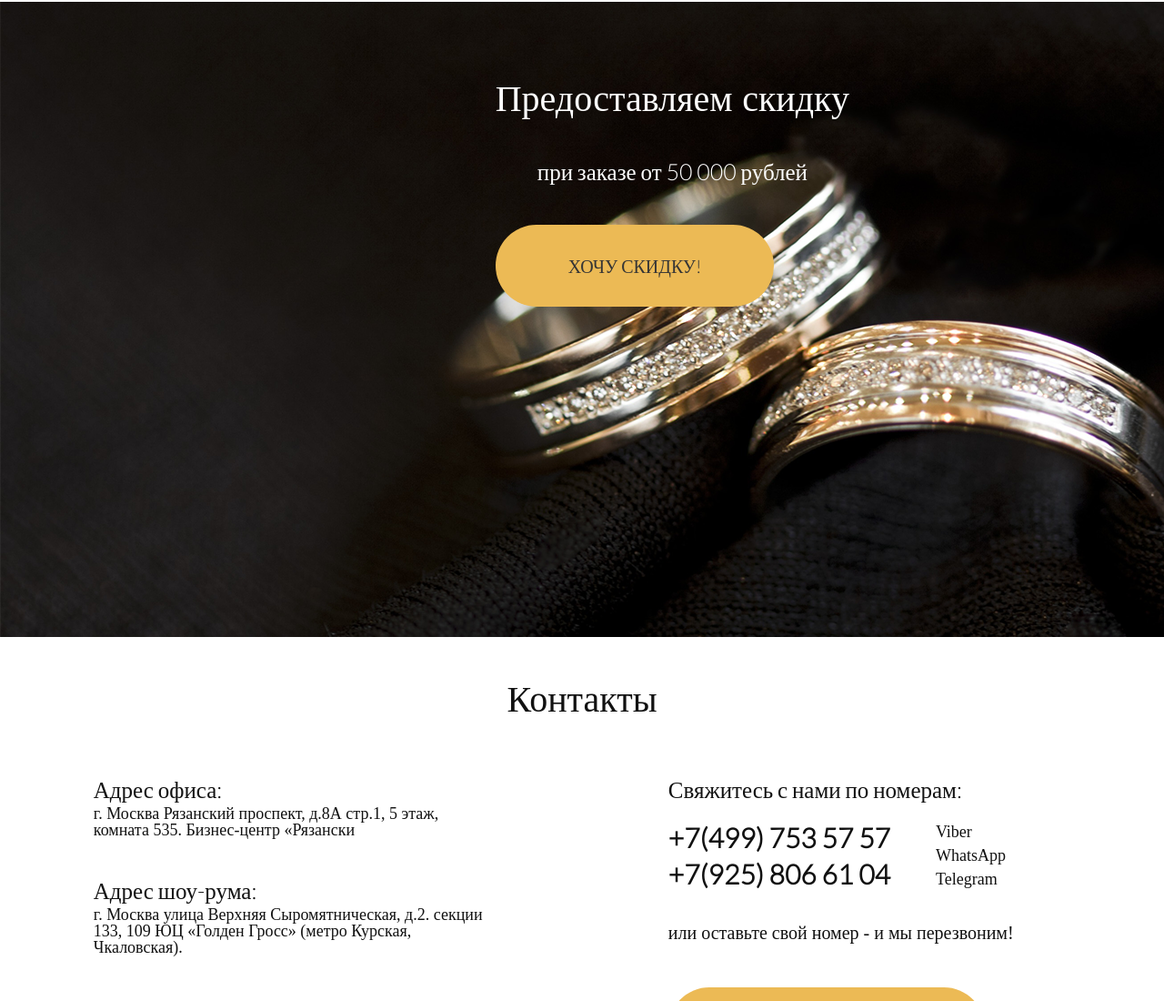
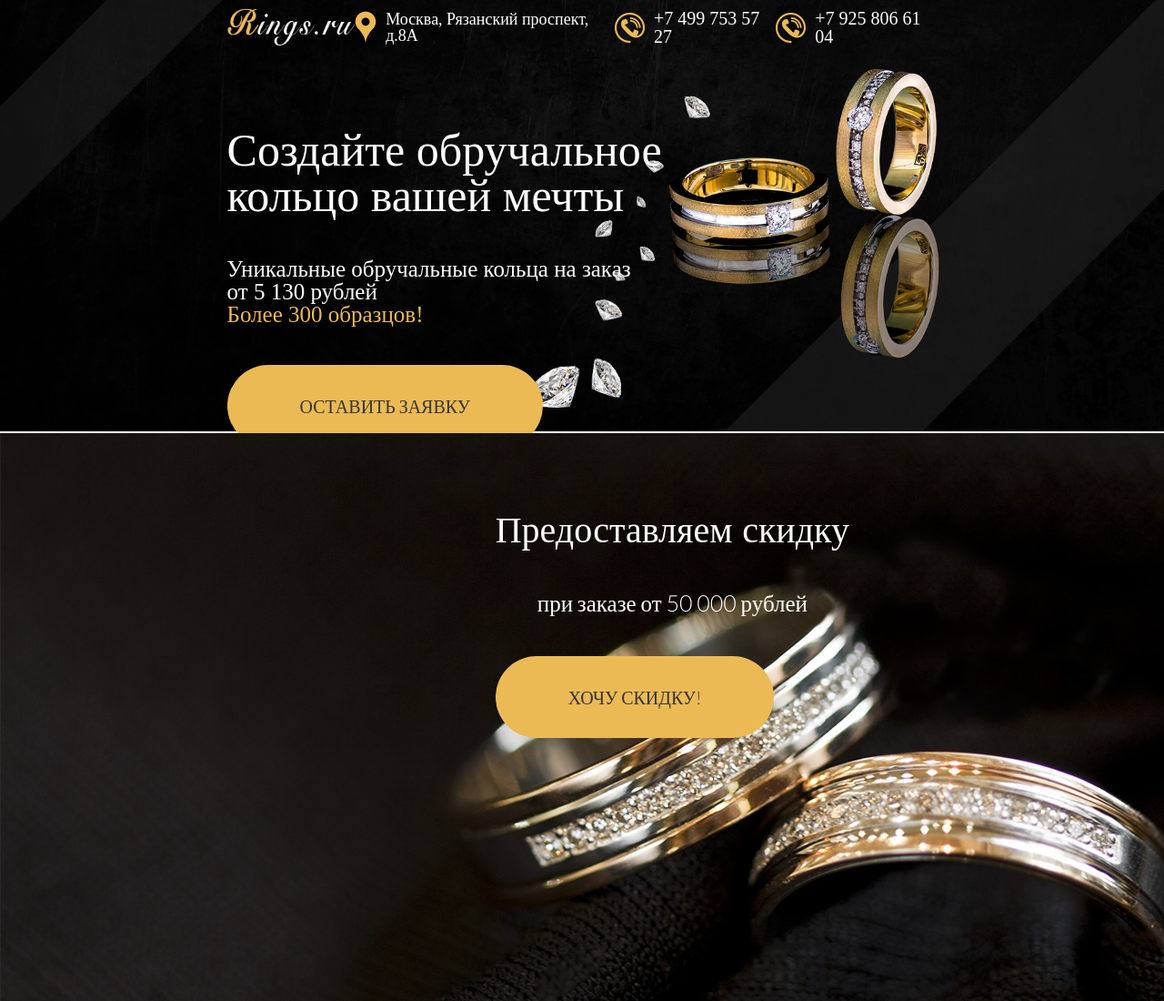
Before and after one commit to exymax/RingsGray, a plain HTML site: page index.html in a window 1280 px wide. Shown: the top 1100 px of the page at 91% size. Drawn offline with Linux system fonts and the light colour scheme.

Commit message:
create header block

```diff
--- a/index.html
+++ b/index.html
@@ -8,6 +8,38 @@
 </head>
 <body>
  <div class="wrapper">
+    <header class="header">
+        <div class="inner-container">
+            <div class="header-container">
+                <div class="header-container__contacts-container">
+                    <img src="images/ringsLogo.png" class="logo">
+                    <div class="header-container__contacts-item">
+                        <img src="images/headerInfoLocation.png" class="header-container__contacts-geolocation-img">
+                        <span class="header-container__contacts-geolocation-text">Москва, Рязанский проспект, д.8А</span>
+                    </div>
+                    <div class="header-container__contacts-item">
+                        <img src="images/headerInfoPhone.png">
+                        <span class="header-container__contacts-phone-text">+7 499 753 57 27</span>
+                    </div>
+                    <div class="header-container__contacts-item">
+                        <img src="images/headerInfoPhone.png">
+                        <span class="header-container__contacts-phone-text">+7 925 806 61 04</span>
+                    </div>
+                </div>
+                <div class="header-container__title">
+                    <h1>Создайте обручальное кольцо вашей мечты</h1>
+                </div>
+                <div class="header-container__caption">
+                    <span>Уникальные обручальные кольца на заказ</span>
+                    <span>от 5 130 рублей</span>
+                    <span class="header-container__caption_unic">Более 300 образцов!</span>
+                </div>
+                <div class="header-container__button">
+                    <div class="button">Оставить заявку</div>
+                </div>
+            </div>
+        </div>
+    </header>
     <section class="sale-section">
         <div class="sale-section__inner-container">
             <!--<div class="sale-section__lines-container sale-section__lines-container&#45;&#45;left">-->
--- /dev/null
+++ b/style/headerStyle.css
@@ -0,0 +1,56 @@
+.header{
+	width: 100%;
+	background: url(../images/headerBackground.png) 100% 100% no-repeat;
+	height: 37vw;
+	background-size: cover;
+}
+
+.header-container__contacts-container{
+	display: flex;
+	justify-content: space-between;
+	margin-top: 10px;
+}
+
+.logo{
+	width: 18%;
+}
+
+.header-container__contacts-item{
+	display: flex;
+	align-items: center;
+}
+
+.header-container__contacts-geolocation-text{
+	margin-left: 10px;
+	font-size: 18px;
+	color: white;
+}
+
+.header-container__contacts-phone-text{
+	margin-left: 10px;
+	color: white;
+	font-size: 20px;
+}
+
+.header-container__title{
+	color: #ffffff;
+	font-size: 50px;
+	width: 65%;
+	margin-top: 11.5%;
+}
+
+.header-container__caption{
+	font-size: 25px;
+	display: flex;
+	flex-direction: column;
+	color: white;
+	margin-top: 5.5%;
+}
+
+.header-container__caption_unic{
+	color: #ecba55;
+}
+
+.header-container__button{
+	margin-top: 5.5%;
+}
--- a/style/mainStyle.css
+++ b/style/mainStyle.css
@@ -1,5 +1,6 @@
 @import 'saleSection.css';
 @import 'contactSection.css';
+@import 'headerStyle.css';
 
 @font-face {
     font-family: Lato-Light;
@@ -33,8 +34,7 @@
 }
 
 .inner-container {
-    max-width: 94%;
-    width: 100%;
+    width: 61%;
     margin: 0 auto;
     height: 100%;
 }
```
Also changed, not shown: images/headerInfoLocation.png (added), images/headerInfoPhone.png (added), images/ringsLogo.png (added).
